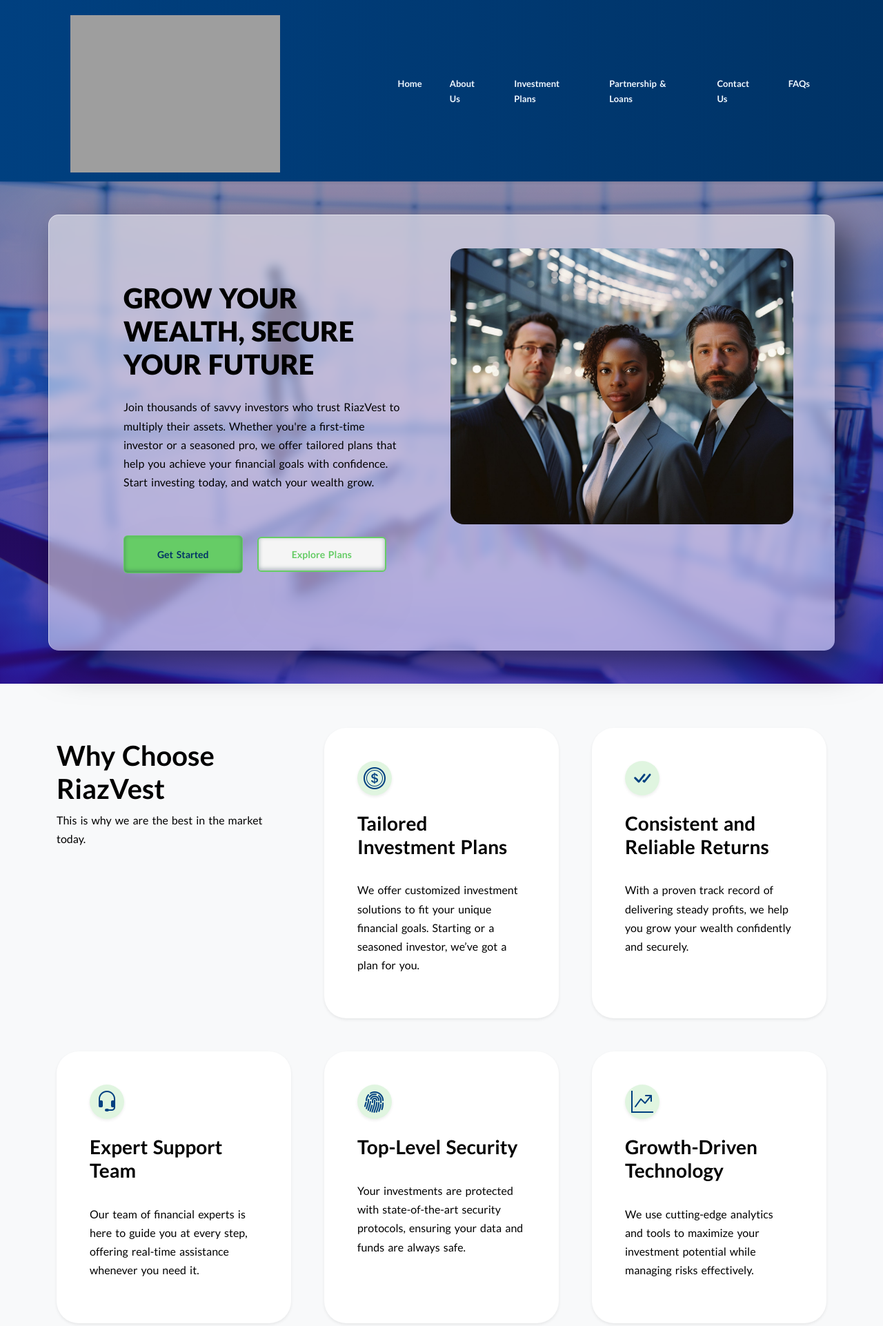
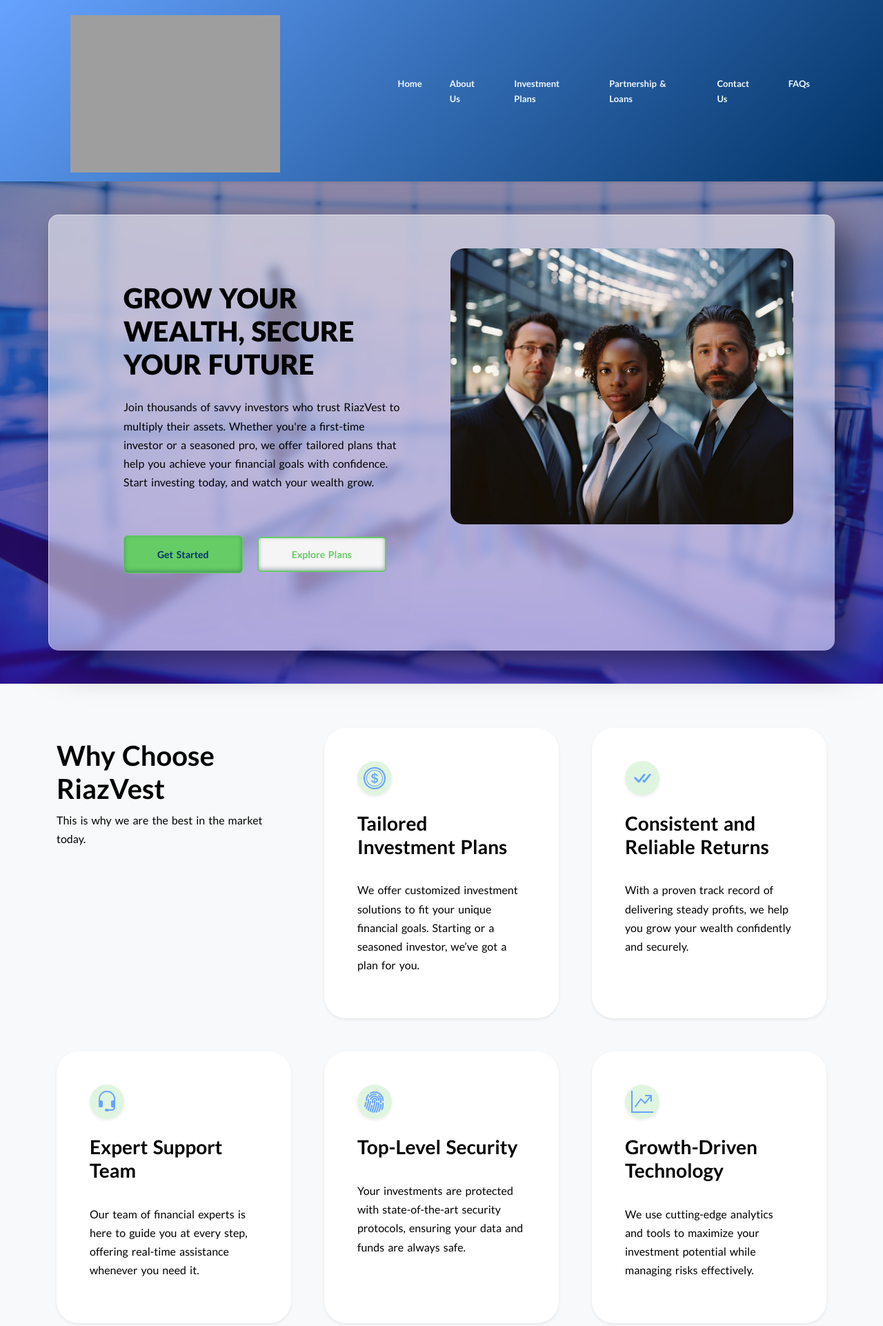
Before and after one commit to ndmichael/riazwealth, a Django app: page / in a window 1280 px wide. Shown: the top 1922 px of the page at 69% size. Run offline with Django 5.2, Linux system fonts and the light colour scheme; some libraries are stand-ins or nearby versions; grey boxes are pictures that could not be loaded.

Commit message:
adjsut primary color

```diff
--- a/pages/static/css/core.css
+++ b/pages/static/css/core.css
@@ -19,7 +19,7 @@ html, body{
 }
 
 :root{
-  --primary-color: #004080;
+  --primary-color: #66A3FF;
   --primary-color-one: #003366; /* 0, 51, 102 */
   --secondary-color: #66CC66;
   --secondary-color-400: rgb(102, 204, 102, .4);
@@ -59,7 +59,7 @@ a{
 }
 
 .navbar-expand-xl{
-    background: linear-gradient(to right, var(--primary-color), var(--primary-color-one));
+    background: linear-gradient(135deg, var(--primary-color), var(--primary-color-one));
 }
 
 .navbar-expand-xl .nav-item a{
```
